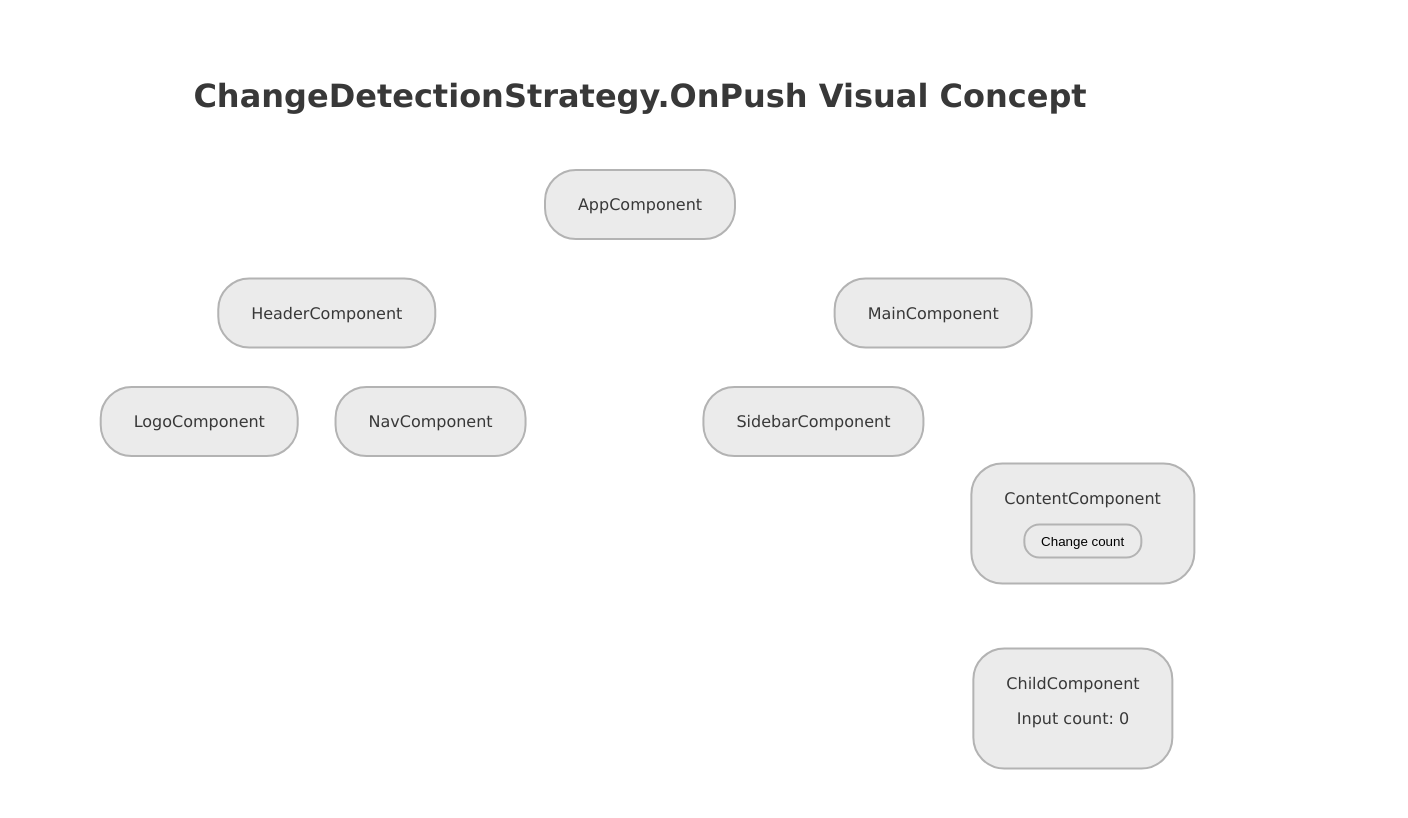
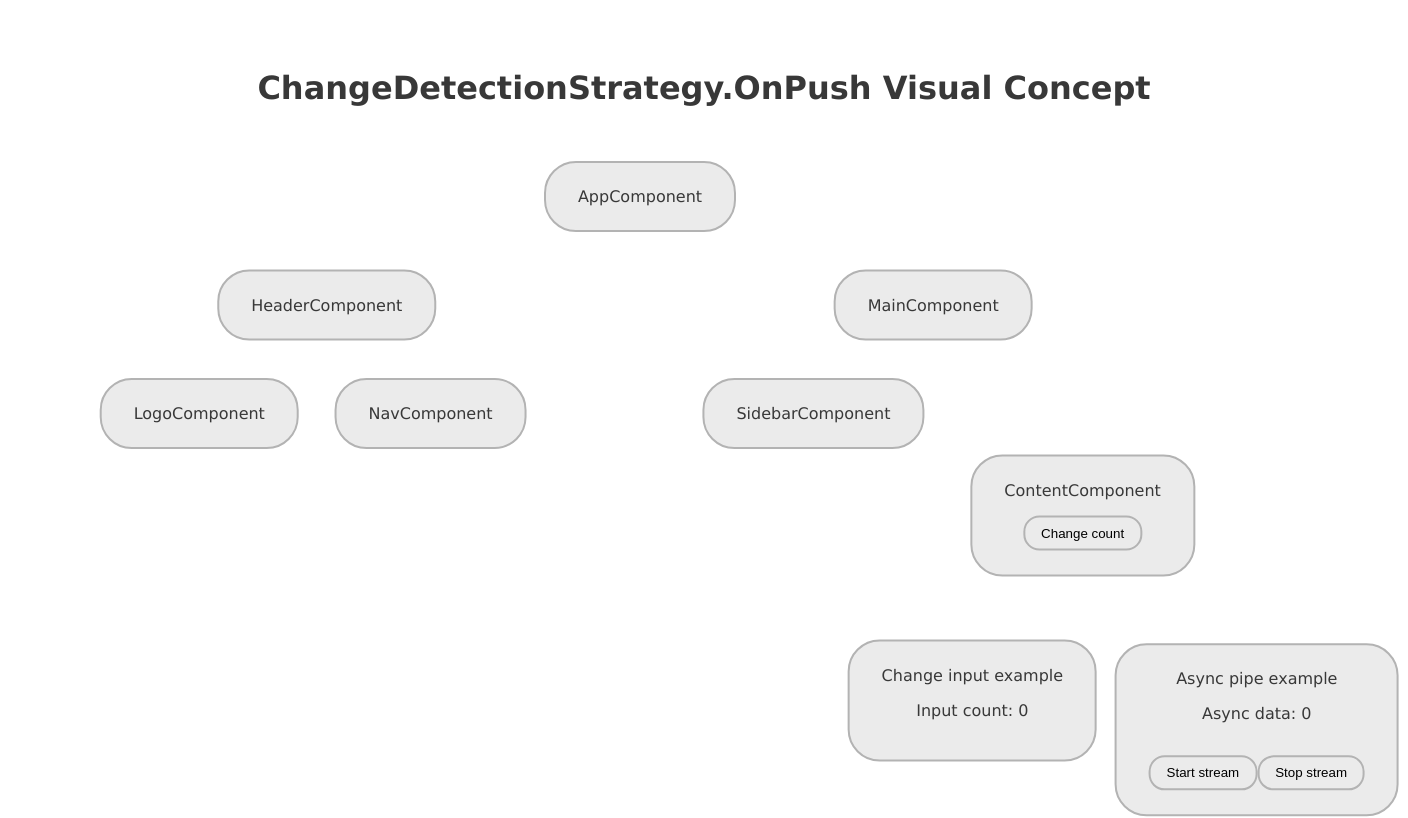
Before and after one commit to NataRep/angular-on-push-visual, an Angular app in the folder angular-18/: page / in a window 1280 px wide. Shown: the top 818 px of the page, 1408 px wide, since content can reach past the window. Built offline with nearby package versions, Linux system fonts and the light colour scheme.

Commit message:
feat: add component with async pipe

```diff
--- /dev/null
+++ b/angular-18/src/app/components/child-2/child-2.component.html
@@ -0,0 +1,6 @@
+<div class="component" [ngClass]="{'check': isCheck}">
+  <div class="component__title">Async pipe example</div>
+      <p>Async data: {{ (timer$ | async) ?? lastNumber }}</p>
+      <button (click)="startTimer()">Start stream</button>
+      <button (click)="stopTimer()">Stop stream</button>
+</div>
--- /dev/null
+++ b/angular-18/src/app/components/child-2/child-2.component.scss
@@ -0,0 +1,5 @@
+.component{
+    top: 0;
+    left: 0;
+    transform: translate(50%, 108%);
+}
--- /dev/null
+++ b/angular-18/src/app/components/child-2/child-2.component.ts
@@ -0,0 +1,50 @@
+import { AsyncPipe, NgClass } from '@angular/common';
+import { ChangeDetectionStrategy, ChangeDetectorRef, Component } from '@angular/core';
+import { interval, Observable, Subject, takeUntil, tap } from 'rxjs';
+import { BaseComponent } from '../base-check/base-check.component';
+
+@Component({
+  selector: 'app-child-2',
+  standalone: true,
+  imports: [NgClass, AsyncPipe],
+  templateUrl: './child-2.component.html',
+  styleUrl: './child-2.component.scss',
+  changeDetection: ChangeDetectionStrategy.OnPush
+})
+export class Child2Component extends BaseComponent {
+  timer = 0;
+  timer$: Observable<number> | null = null;
+  protected lastNumber = 0;
+  private destroy$ = new Subject<void>()
+
+  constructor(private cdr: ChangeDetectorRef) {
+    super()
+  }
+
+  protected getCdr(): ChangeDetectorRef {
+    return this.cdr;
+  }
+
+  startTimer() {
+    this.stopTimer();
+
+    this.timer$ = interval(500).pipe(
+      tap(value => {
+        this.lastNumber = value;
+        this.getCdr().markForCheck();
+      }),
+      takeUntil(this.destroy$)
+    );
+  }
+
+  stopTimer() {
+    this.destroy$.next();
+    this.timer$ = null;
+    this.getCdr().markForCheck();
+  }
+
+  ngOnDestroy() {
+    this.destroy$.next();
+    this.destroy$.complete();
+  }
+}
--- a/angular-18/src/app/components/child/child.component.html
+++ b/angular-18/src/app/components/child/child.component.html
@@ -1,4 +1,4 @@
 <div class="component" [ngClass]="{'check': isCheck}">
-  <div class="component__title">ChildComponent</div>
-      <p>Input count: {{ timer || 0}}</p>
+  <div class="component__title">Change input example</div>
+      <p>Input count: {{ count || 0}}</p>
 </div>
--- a/angular-18/src/app/components/child/child.component.scss
+++ b/angular-18/src/app/components/child/child.component.scss
@@ -1,5 +1,5 @@
 .component{
     top: 0;
     left: 0;
-    transform: translate(0%, 150%);
+    transform: translate(-50%, 150%);
 }
--- a/angular-18/src/app/components/child/child.component.ts
+++ b/angular-18/src/app/components/child/child.component.ts
@@ -11,7 +11,7 @@ import { BaseComponent } from '../base-check/base-check.component';
   changeDetection: ChangeDetectionStrategy.OnPush
 })
 export class ChildComponent extends BaseComponent {
-  @Input() timer: number | null = 0;
+  @Input() count: number | null = 0;
 
   constructor(private cdr: ChangeDetectorRef) {
     super()
--- a/angular-18/src/app/components/content/content.component.html
+++ b/angular-18/src/app/components/content/content.component.html
@@ -2,6 +2,6 @@
   <div class="component__title">ContentComponent<br>
     <button (click)="incrementCount()" [disabled]="isCheck">Change count</button>
   </div>
-  <app-child [timer] = 'count'></app-child>
-
+  <app-child [count] = 'count'></app-child>
+  <app-child-2></app-child-2>
 </div>
--- a/angular-18/src/app/components/content/content.component.ts
+++ b/angular-18/src/app/components/content/content.component.ts
@@ -1,12 +1,13 @@
 import { AsyncPipe, NgClass } from '@angular/common';
 import { ChangeDetectionStrategy, ChangeDetectorRef, Component } from '@angular/core';
 import { BaseComponent } from '../base-check/base-check.component';
+import { Child2Component } from '../child-2/child-2.component';
 import { ChildComponent } from '../child/child.component';
 
 @Component({
   selector: 'app-content',
   standalone: true,
-  imports: [ChildComponent, NgClass, AsyncPipe],
+  imports: [ChildComponent, NgClass, AsyncPipe, Child2Component],
   templateUrl: './content.component.html',
   styleUrl: './content.component.scss',
   changeDetection: ChangeDetectionStrategy.OnPush
--- a/angular-18/src/index.html
+++ b/angular-18/src/index.html
@@ -4,7 +4,7 @@
   <meta charset="utf-8">
   <title>Angular18</title>
   <base href="/">
-  <meta name="viewport" content="width=device-width, initial-scale=1">
+  <meta name="viewport" content="width=1280, user-scalable=no">
   <link rel="icon" type="image/x-icon" href="favicon.ico">
 </head>
 <body>
--- a/angular-18/src/styles.scss
+++ b/angular-18/src/styles.scss
@@ -1,8 +1,11 @@
-/* You can add global styles to this file, and also import other style files */
 body {
+  width: 1280px;
+  height: 100vh;
+  margin: auto;
   padding: 48px 64px;
   color: #383838;
   font-family: Verdana, Geneva, sans-serif;
+
 }
 
 h1 {
```
Also changed, not shown: 1 other file (tests, documents, lock files or other folders).
